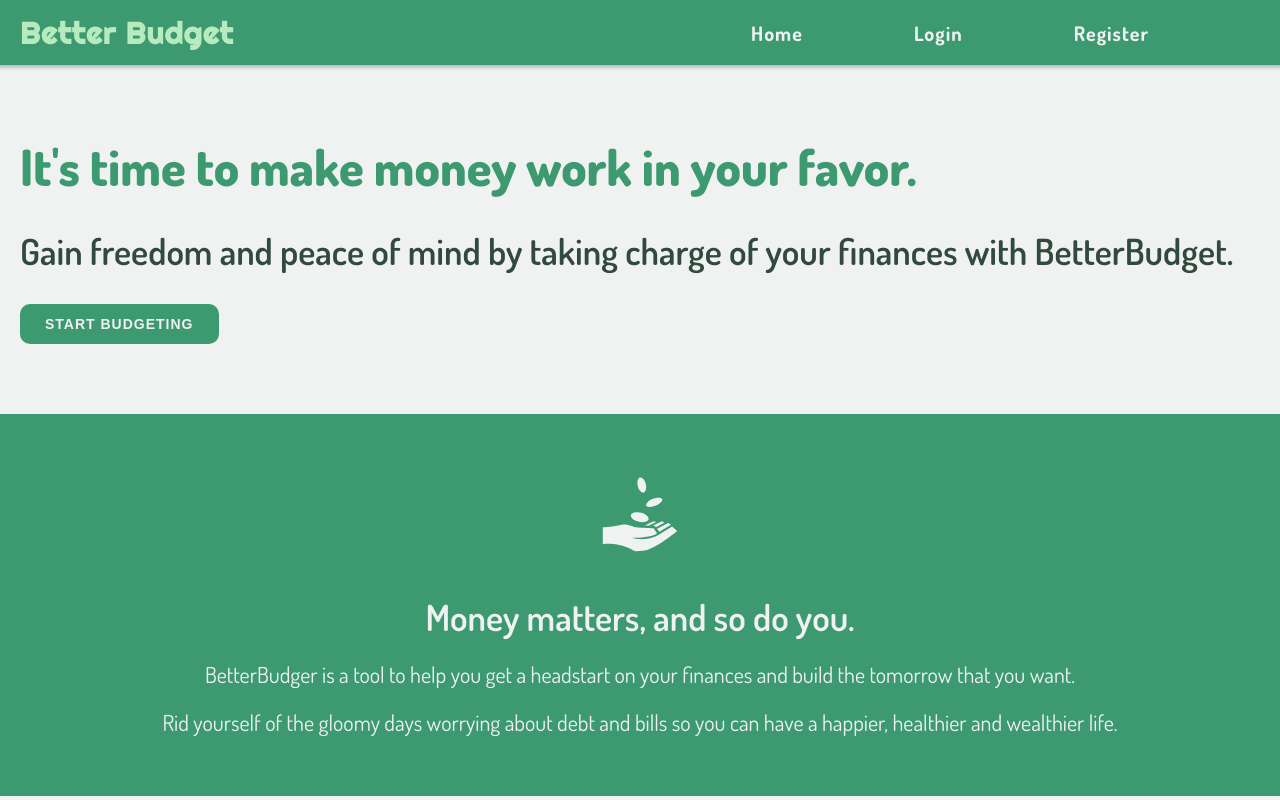
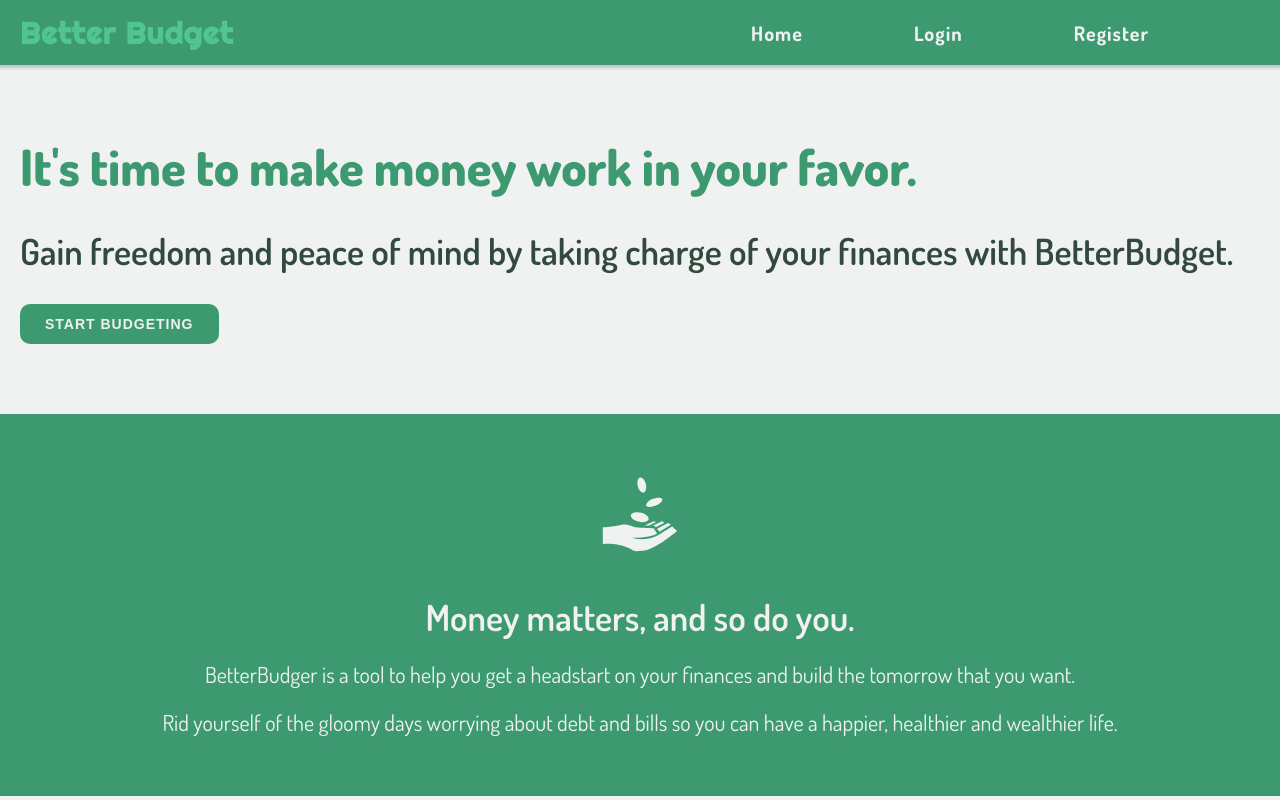
Before and after one commit to JohnSebastian3/better-budget, a React (Create React App) app in the folder client/: page / in a window 1280 px wide. In both pictures the pointer is over the link 126 px from the left and 32 px from the top of the page. Shown: the top 800 px of the page. Built offline with nearby package versions, Linux system fonts and the light colour scheme; no server answers; a web font is replaced by a local one.

Commit message:
Change anchor tag color

```diff
--- a/client/src/App.css
+++ b/client/src/App.css
@@ -62,7 +62,7 @@ a:hover {
   }
 
   a:hover {
-    color: #b7ebbe;
+    color: #51c591;
   }
 
   .container {
```
